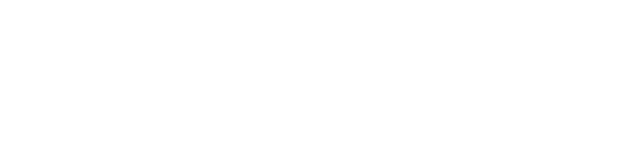
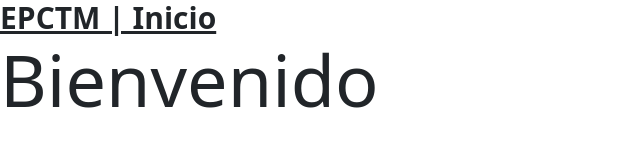
Before and after one commit to luisdavid919/EPCTM-2022, a plain HTML site: page index.html in a window 1280 px wide. Shown: the whole page, without its empty margins (0-640 px from the left). Drawn offline with nearby package versions, Linux system fonts and the light colour scheme.

Commit message:
añadiendo titulos de index

```diff
--- a/index.html
+++ b/index.html
@@ -9,7 +9,12 @@
 <script src="https://cdn.jsdelivr.net/npm/bootstrap@5.2.1/dist/js/bootstrap.bundle.min.js" integrity="sha384-u1OknCvxWvY5kfmNBILK2hRnQC3Pr17a+RTT6rIHI7NnikvbZlHgTPOOmMi466C8" crossorigin="anonymous"></script>
     <title>EPCTM | Inicio</title>
 </head>
-
+<header>
+    <h1 class="text-3xl font-bold underline">
+        EPCTM | Inicio
+      </h1>
+      <h2 class="display-2">Bienvenido</h2>
+</header>
 <body>
 
 </body>
```
